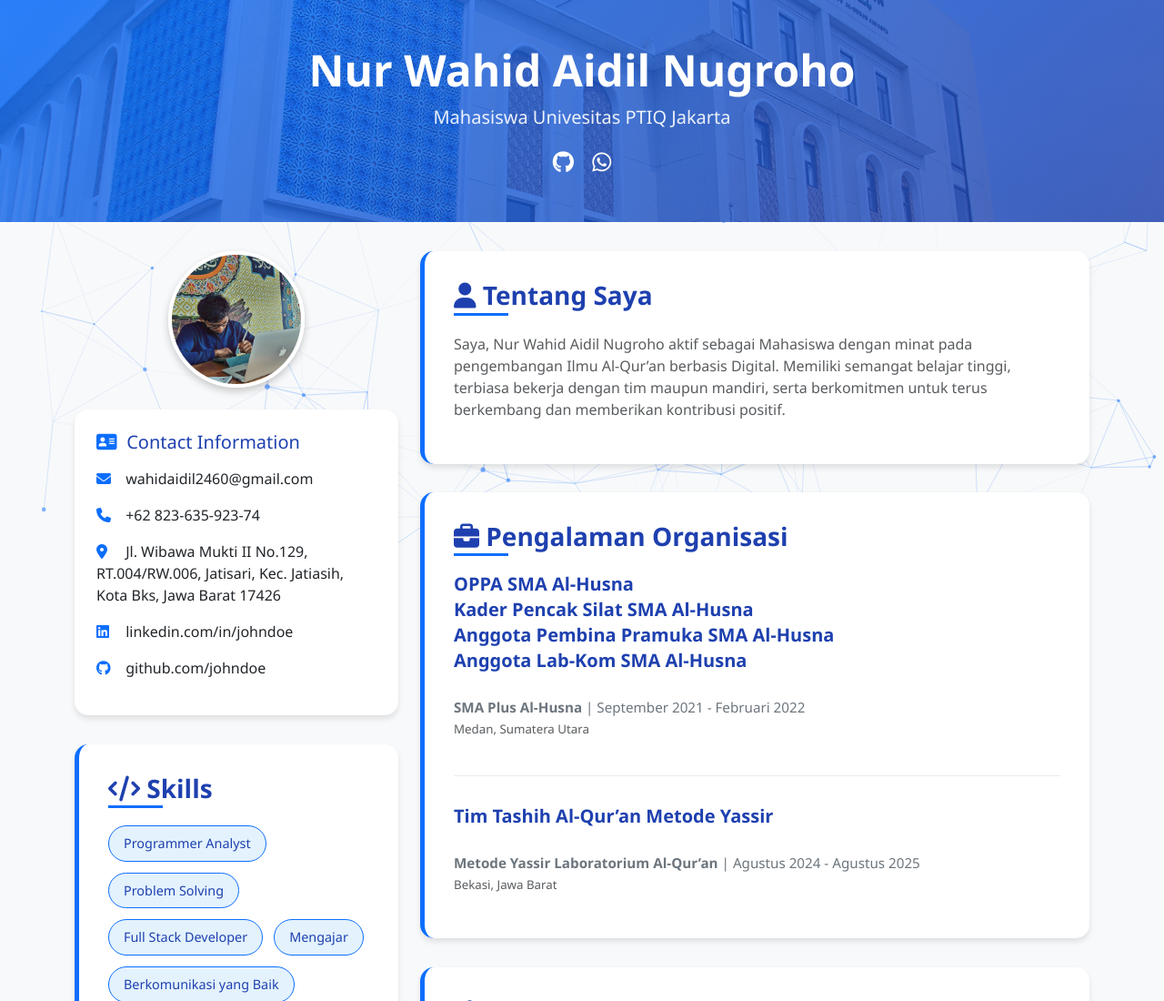
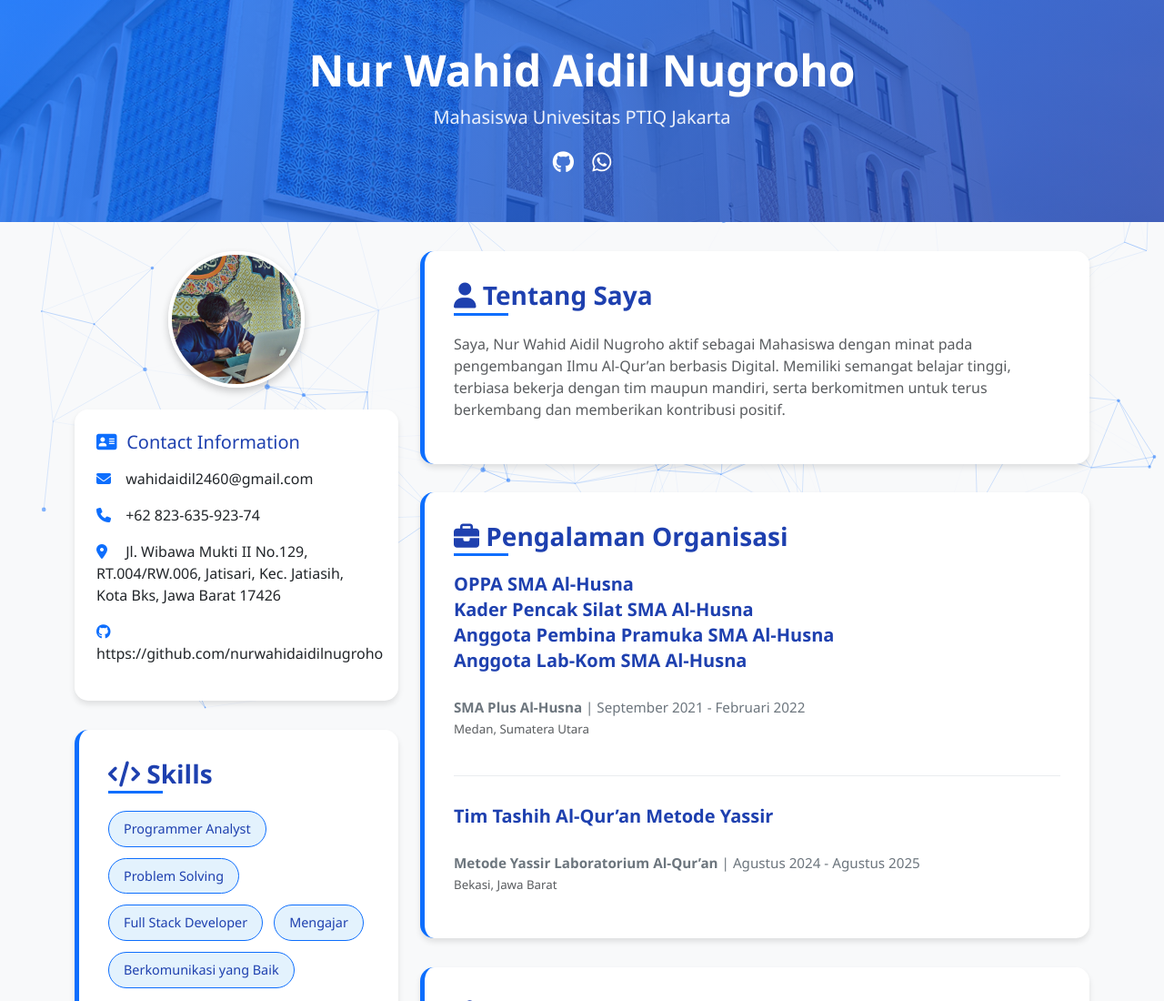
Before and after one commit to nurwahidaidilnugroho/Nurwahid, a plain HTML site: page index.html in a window 1280 px wide. Shown: the top 1100 px of the page at 91% size. Drawn offline with nearby package versions, Linux system fonts and the light colour scheme.

Commit message:
Update index.html

```diff
--- a/index.html
+++ b/index.html
@@ -222,8 +222,7 @@
                     <p><i class="fas fa-envelope"></i> wahidaidil2460@gmail.com</p>
                     <p><i class="fas fa-phone"></i> +62 823-635-923-74</p>
                     <p><i class="fas fa-map-marker-alt"></i> Jl. Wibawa Mukti II No.129, RT.004/RW.006, Jatisari, Kec. Jatiasih, Kota Bks, Jawa Barat 17426</p>
-                    <p><i class="fab fa-linkedin"></i> linkedin.com/in/johndoe</p>
-                    <p><i class="fab fa-github"></i> github.com/johndoe</p>
+                    <p><i class="fab fa-github"></i> https://github.com/nurwahidaidilnugroho </p>
                 </div>
 
                 <!-- Skills Section -->
```
